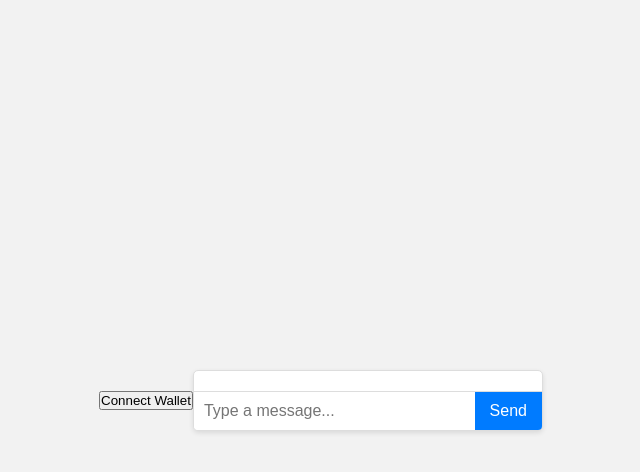
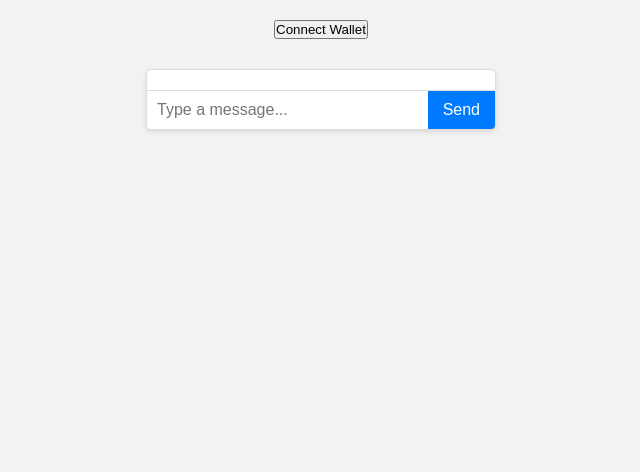
Before and after one commit to basedwizard/basedwizard, a plain HTML site: page index.html in a window 1280 px wide. Shown: the whole page, without its empty margins (319-959 px from the left). Drawn offline with Linux system fonts and the light colour scheme.

Commit message:
Update style.css

```diff
--- a/style.css
+++ b/style.css
@@ -1,4 +1,4 @@
-/* Basic reset and styling */
+/* Basic reset */
 * {
   margin: 0;
   padding: 0;
@@ -9,10 +9,21 @@ body {
   background-color: #f2f2f2;
   font-family: Arial, sans-serif;
   display: flex;
-  justify-content: center;
+  flex-direction: column;
   align-items: center;
-  height: 100vh;
-  margin: 0;
+  padding: 20px;
+}
+
+/* Wallet container styling */
+.wallet-container {
+  margin-bottom: 20px;
+  text-align: center;
+}
+
+#walletAddress {
+  margin-top: 10px;
+  font-size: 0.9em;
+  color: #333;
 }
 
 /* Chat container styling */
```
